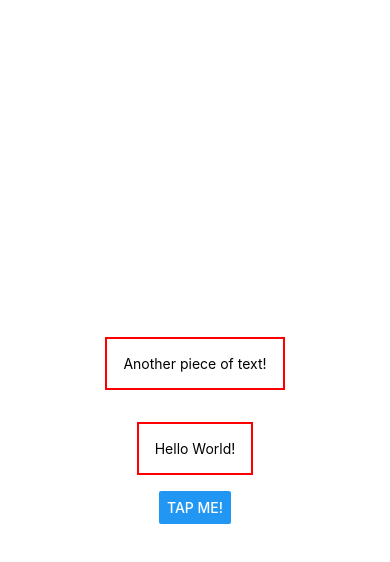
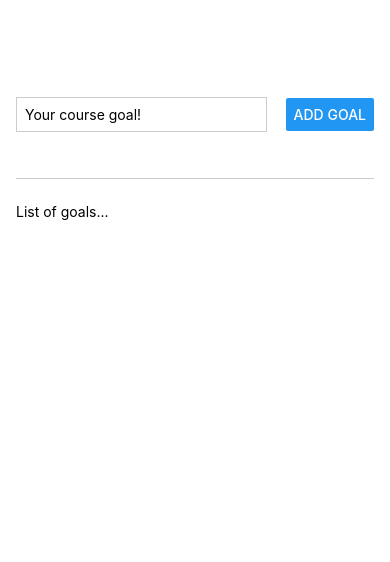
Before and after one commit to carlvelasco96/learn-react-native-expo, a React Native app: screen / in a window 390 px wide. Shown: the top 562 px of the page. Built offline with nearby package versions, Linux system fonts and the light colour scheme.

Commit message:
Basic Layout

```diff
--- a/App.tsx
+++ b/App.tsx
@@ -1,37 +1,42 @@
-import { Button, StyleSheet, Text, View } from "react-native";
+import { Button, StyleSheet, Text, TextInput, View } from "react-native";
 
 export default function App() {
   return (
-    <View style={styles.container}>
-      <View>
-        <Text style={styles.dummyText}>Another piece of text!</Text>
+    <View style={styles.appCountainer}>
+      <View style={styles.inputCountainer}>
+        <TextInput style={styles.textInput} placeholder="Your course goal!" />
+        <Button title="Add Goal" />
       </View>
-      <Text
-        style={{
-          margin: 16,
-          borderWidth: 2,
-          borderColor: "red",
-          padding: 16,
-        }}
-      >
-        Hello World!
-      </Text>
-      <Button title="Tap me!" />
+      <View style={styles.goalsContainer}>
+        <Text>List of goals...</Text>
+      </View>
     </View>
   );
 }
 
 const styles = StyleSheet.create({
-  container: {
+  appCountainer: {
     flex: 1,
-    backgroundColor: "#fff",
+    paddingTop: 50,
+    paddingHorizontal: 16,
+  },
+  inputCountainer: {
+    flex: 1,
+    flexDirection: "row",
+    justifyContent: "space-between",
     alignItems: "center",
-    justifyContent: "center",
+    marginBottom: 24,
+    borderBottomWidth: 1,
+    borderBottomColor: "#cccccc",
   },
-  dummyText: {
-    margin: 16,
-    borderWidth: 2,
-    borderColor: "red",
-    padding: 16,
+  textInput: {
+    borderWidth: 1,
+    borderColor: "#cccccc",
+    width: "70%",
+    marginRight: 8,
+    padding: 8,
+  },
+  goalsContainer: {
+    flex: 5,
   },
 });
```
